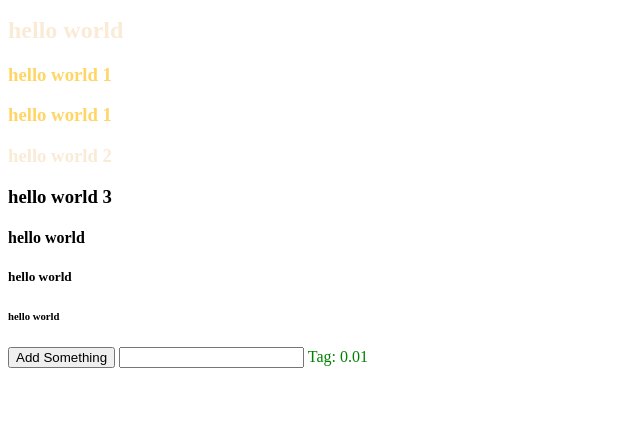
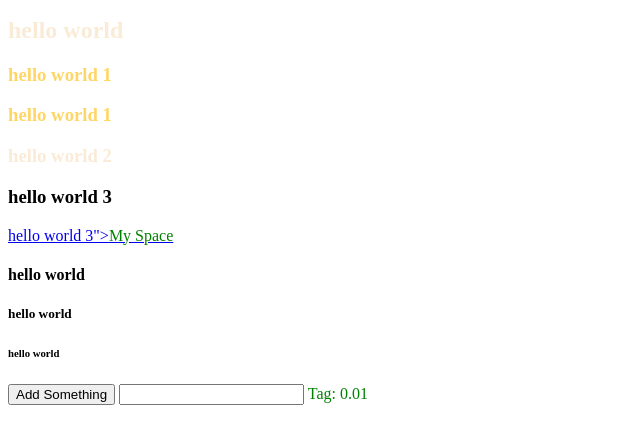
Before and after one commit to jiaweizhang1/jiaweizhang1.github.io, a plain HTML site: page index.html in a window 1280 px wide. Shown: the part 110-554 px from the top of the page, without its empty margins (0-640 px from the left). Drawn offline with Linux system fonts and the light colour scheme.

Commit message:
Update index.html

```diff
--- a/index.html
+++ b/index.html
@@ -12,6 +12,7 @@
         <h3 class="group1">hello world 1</h3>
         <h3 class="group2">hello world 2</h3>
         <h3 class="group3">hello world 3</h3>
+        <a href="http://127.0.0.1:5500/hyperlinks.html">hello world 3</h3>"><span>My Space</span></a>
 
 
         <h4>hello world</h4>
```
